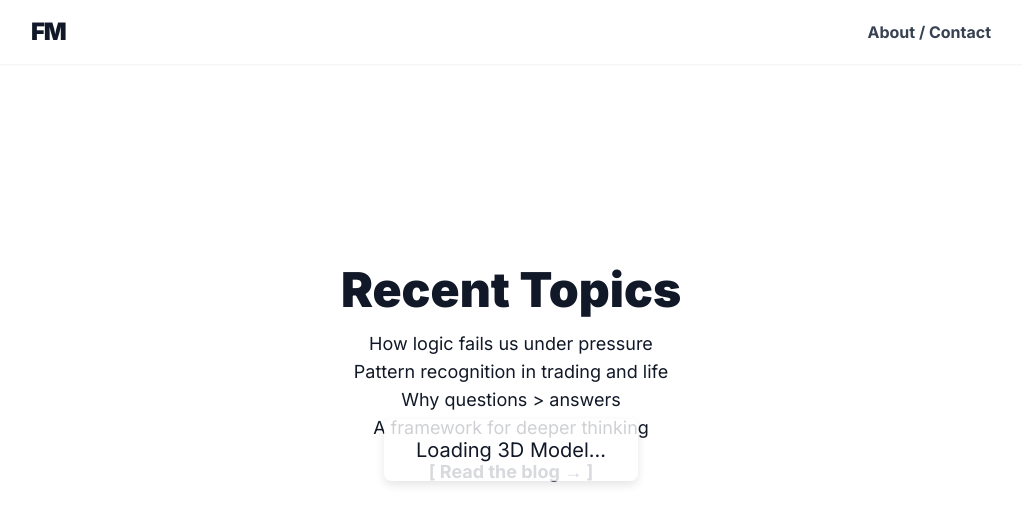
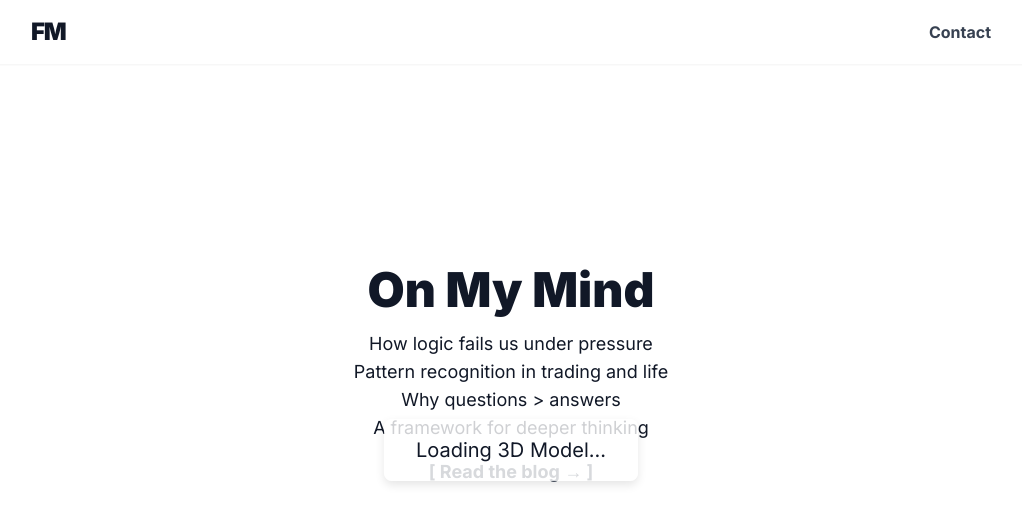
Before and after one commit to farzadona/farzad-works.github.io, a Jekyll site: the page built from index.html, in a window 1280 px wide and 900 px high, scrolled down 1874 px. Shown: the top 524 px of the window, without its empty margins (129-1151 px from the left). Built offline with Jekyll 4.4.1, drawn with Linux system fonts in a browser that asks for light colours; nearby versions of some CDN libraries; some of the changed text lies outside the part shown.

Commit message:
brief note of what changed

```diff
--- a/blog/index.html
+++ b/blog/index.html
@@ -78,7 +78,7 @@
     <!-- Scrollable content -->
     <main class="pt-32 pb-20">
         <div class="mx-auto max-w-3xl px-6 sm:px-8">
-            <h1 class="text-5xl font-black mb-12">Writings & Ideas</h1>
+            <h1 class="text-5xl font-black mb-12">Observations & Opinions</h1>
 
             <!-- Blog posts will be injected here by JavaScript -->
             <div id="blog-list" class="space-y-10">
--- a/index.html
+++ b/index.html
@@ -71,7 +71,7 @@
             <div class="flex h-16 items-center justify-between">
                 <div class="text-2xl font-black tracking-tighter text-gray-900"> <a href="{{ site.baseurl }}/">FM</a> </div>
                 <div class="text-md font-semibold text-gray-700">
-                    <a href="{{ site.baseurl }}/#about-me" class="transition-colors hover:text-black">About / Contact</a>
+                    <a href="{{ site.baseurl }}/#about-me" class="transition-colors hover:text-black">Contact</a>
                 </div>
             </div>
         </div>
@@ -102,7 +102,7 @@
 
         <section class="scroll-section">
             <div class="max-w-md rounded-xl bg-white/20 p-6 text-center backdrop-blur-sm">
-                <h2 class="text-5xl font-black mb-4">Recent Topics</h2>
+                <h2 class="text-5xl font-black mb-4">On My Mind</h2>
                 <p class="text-lg mb-4"> How logic fails us under pressure<br>
                      Pattern recognition in trading and life<br>
                      Why questions &gt; answers<br>
@@ -127,7 +127,7 @@
                     Obsessed with logic, language, and leverage.<br>
                     This site is my scratchpad.<br>
                     Let's connect.</p>
-                <p id="about-contact-btn" class="text-lg font-semibold text-gray-700 cursor-pointer hover:text-black transition-colors">[ About / Contact → ]</p>
+                <p id="about-contact-btn" class="text-lg font-semibold text-gray-700 cursor-pointer hover:text-black transition-colors">[ Contact → ]</p>
             </div>
         </section>
     </main>
```
